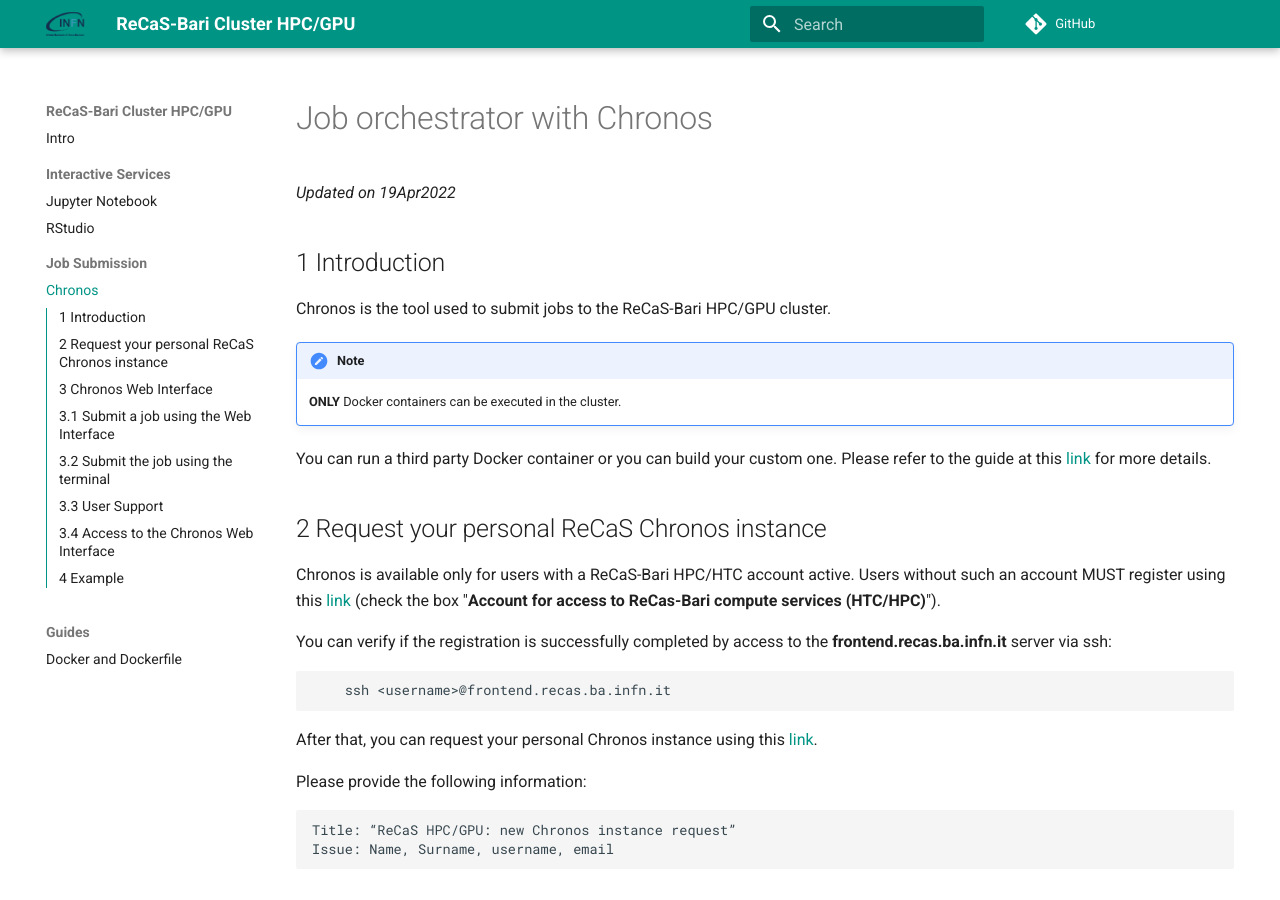
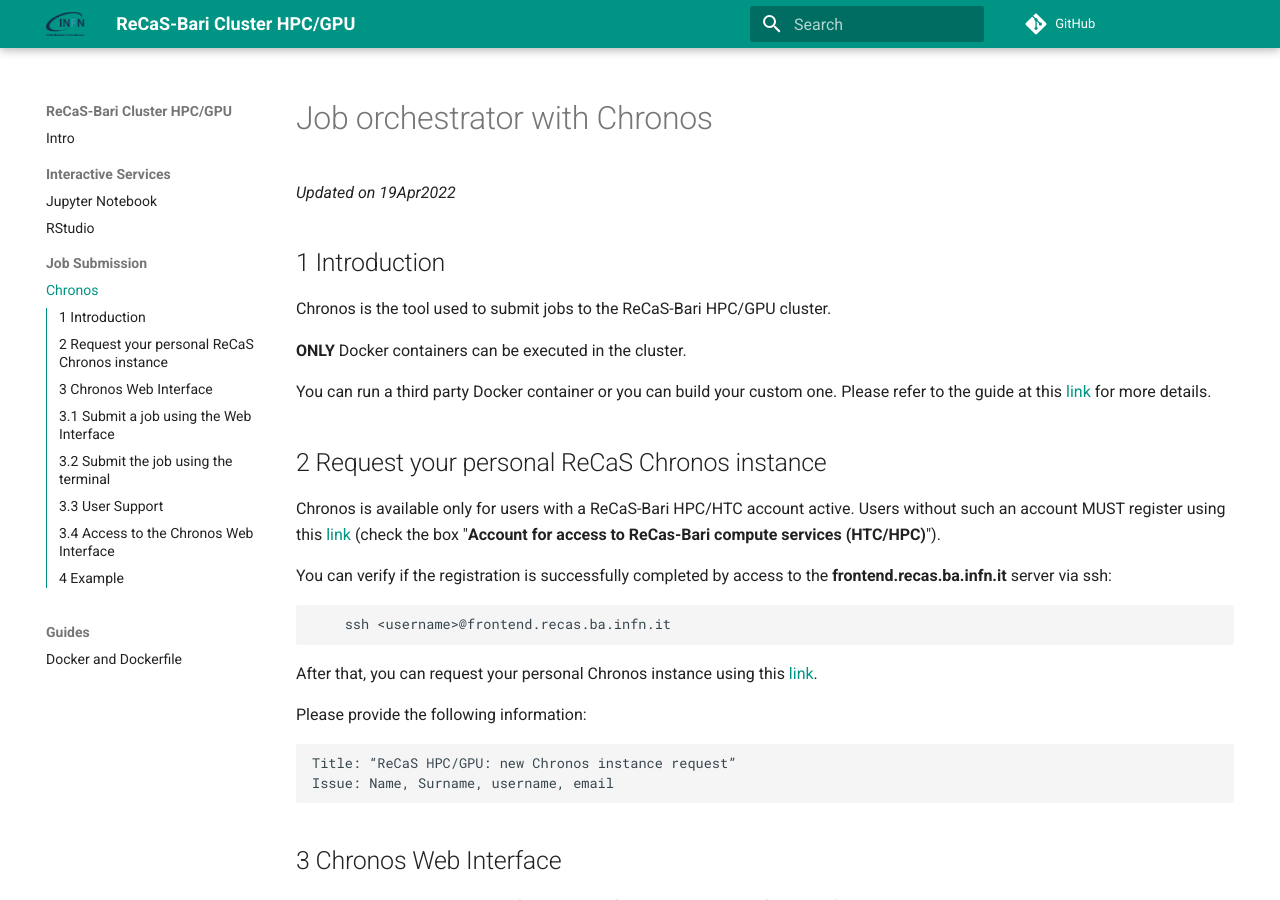
Before and after one commit to jvino/cluster-hpc-gpu-guides, an MkDocs documentation site: the page built from docs/job_submission/chronos.md, in a window 1280 px wide and 900 px high. Built offline with MkDocs 1.6.1 and Material for MkDocs 9.7.7, drawn with Linux system fonts in a browser that asks for light colours; comment, search, counter and statistics services are not loaded.

Commit message:
first draft chronos

```diff
--- a/docs/job_submission/chronos.md
+++ b/docs/job_submission/chronos.md
@@ -6,8 +6,8 @@
 ## 1 Introduction
 Chronos is the tool used to submit jobs to the ReCaS-Bari HPC/GPU cluster.
 
-!!! note
-    **ONLY** Docker containers can be executed in the cluster.
+**ONLY** Docker containers can be executed in the cluster.
+{: .alert .alert-danger}
 
 You can run a third party Docker container or you can build your custom one. Please refer to the guide at this [link](https://jvino.github.io/cluster-hpc-gpu-guides/guides/docker_and_dockerfile/) for more details.
 
```
